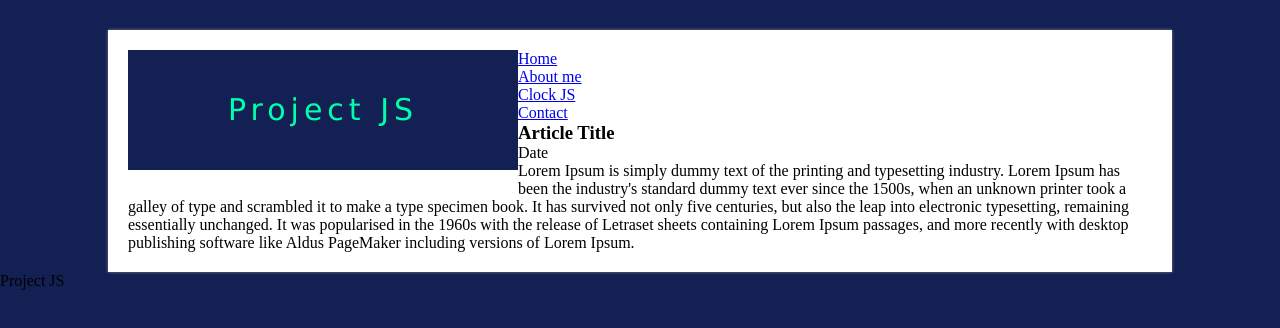
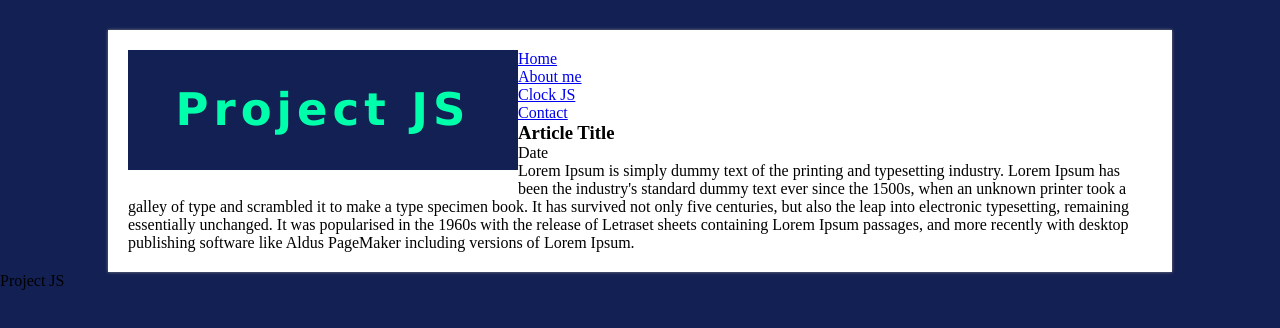
Before and after one commit to JonaMG0812/Simple-JS-Project, a plain HTML site: page index.html in a window 1280 px wide. Drawn offline with Linux system fonts and the light colour scheme.

Commit message:
index.html

```diff
--- a/index.html
+++ b/index.html
@@ -14,8 +14,9 @@
         <!--Header-->
         <header>
             <div id="logo">
-                Project JS
+                <h1>Project JS</h1>
             </div>
+            <div class="clearfix"></div>
             <nav>
                 <ul class="menu">
                     <li><a href="#">Home</a></li>
```
